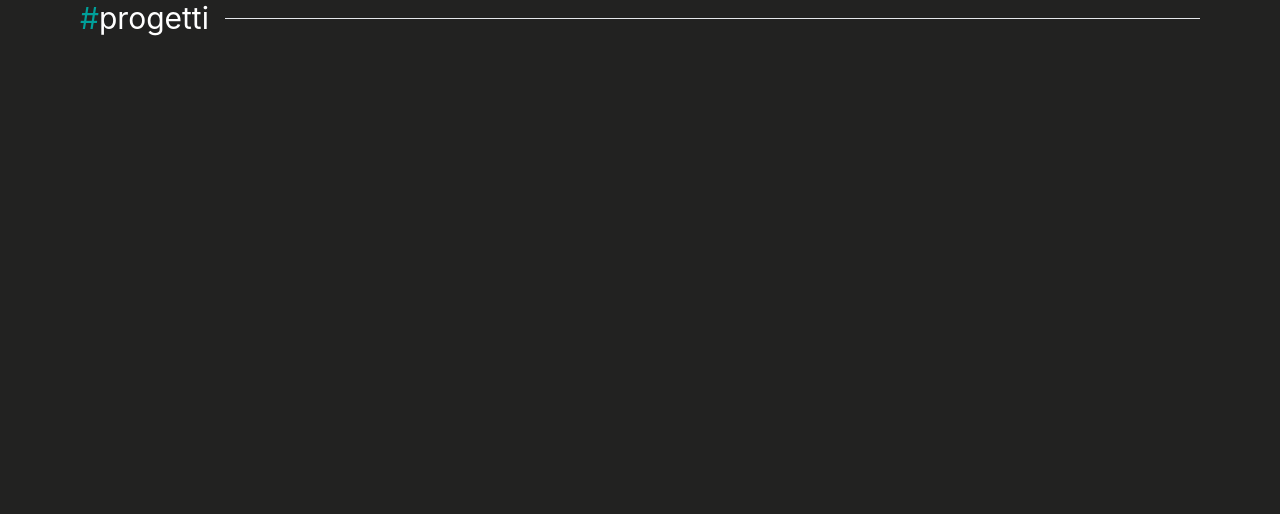
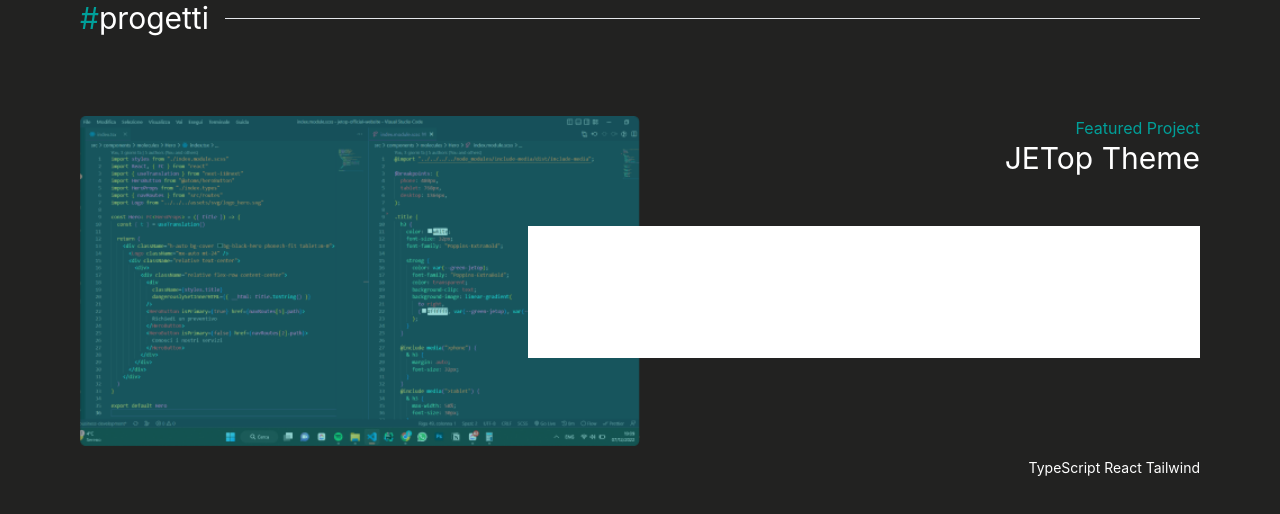
Before and after one commit to lilcecco/SecondaTask_Gruppo1, a React (Create React App) app: page / in a window 1280 px wide. Shown: the top 514 px of the page. Built offline with nearby package versions, Linux system fonts and the light colour scheme.

Commit message:
First "progetti" section
To fix:
-img hover;
-Dynamic components size;

```diff
--- a/src/components/App/App.js
+++ b/src/components/App/App.js
@@ -1,6 +1,9 @@
 import './App.css';
+import codeImg from '../assets/img/progetti/code-img.png'
 
 function App() {
+
+
   return (
     <div className="bg-primary min-h-screen px-20">
       <div className="flex items-center">
@@ -8,6 +11,23 @@ function App() {
         <span className="text-white text-3xl">progetti</span>
         <span className="border-b border-white-500 flex-grow ml-4 w-1" ></span>
       </div>
+      <div className="relative mt-20">
+        <img className="object-cover h-293 w-1/2" src = {codeImg}/>
+        <div className='absolute right-0 top-0'>
+          <p className='text-right text-secondary text-m'>Featured Project</p>
+          <p className='text-right text-white text-3xl'>JETop Theme</p>
+        </div>
+        <div className='absolute bg-textBoxGrey  h-2/5 w-3/5 bg-white top-1/3 -right-0'>
+          <p className='text-white p-5 text-right text-xl'>
+            A minimal, dark blue theme for VS Code, <br/>
+            Sublime Text, Atom, iTerm, and more. Available <br/>
+            on Visual Studio Marketplace, Package Control, <br/>
+            Atom Package Manager, and npm.</p>
+          <p className='text-white text-right pt-20 text-sm'>TypeScript React Tailwind</p>
+        </div>
+      </div>
+
+
     </div>
   );
 }
--- a/tailwind.config.js
+++ b/tailwind.config.js
@@ -8,6 +8,7 @@ module.exports = {
       colors: {
         'primary' : '#222221',
         'secondary': '#00A09A',
+        'textBoxGrey': '#323232',
       }
     },
   },
```
Also changed, not shown: src/components/assets/img/progetti/code-img.png (added).
